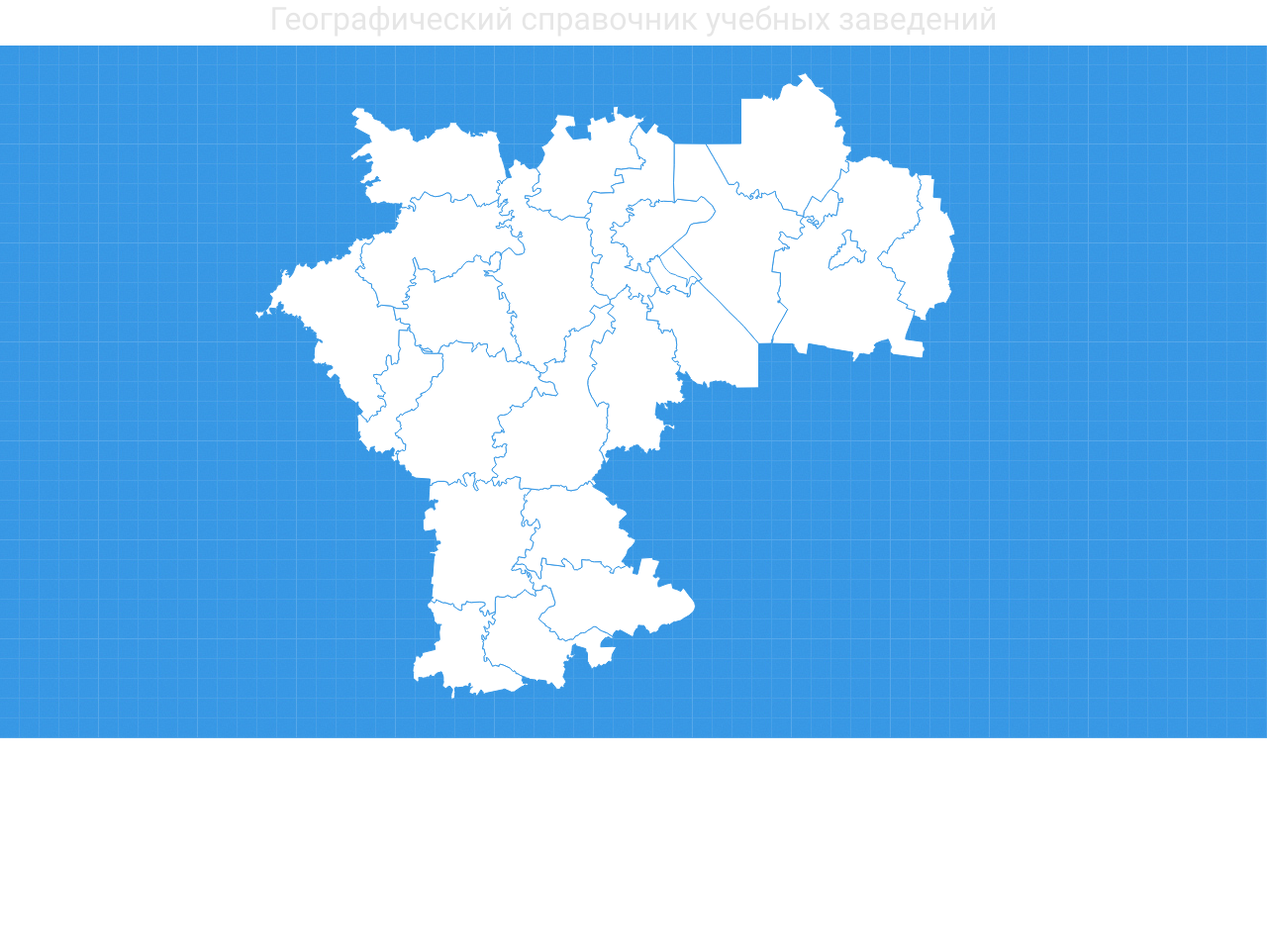
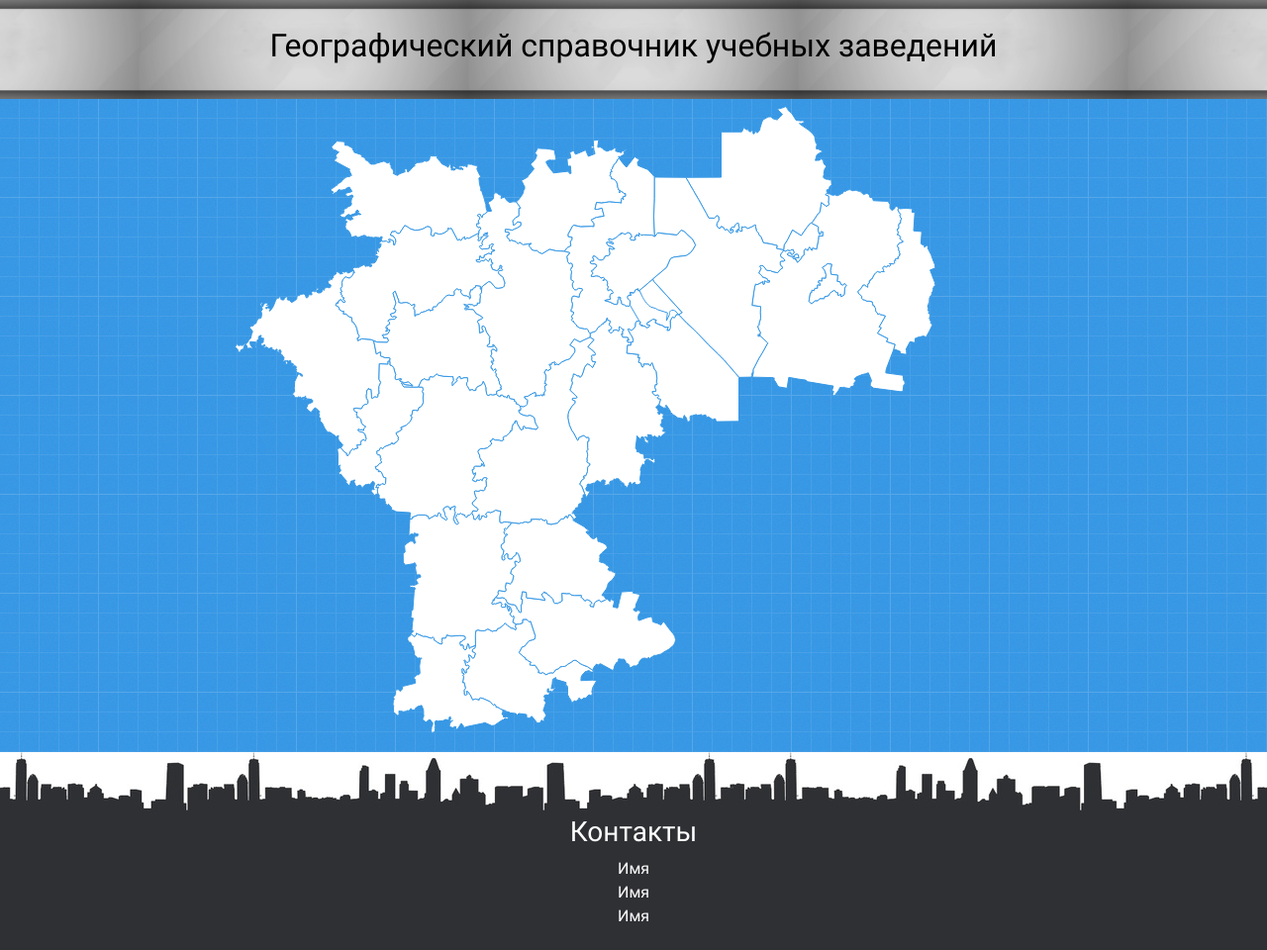
Before and after one commit to terhoor/lolProdj, a website built with webpack: page src/html/views/index.html in a window 1280 px wide. Shown: the whole page at 99% size. Before the commit the page ends 800 px from the top, so only its background shows below. Built offline with nearby package versions, Linux system fonts and the light colour scheme; no server answers.

Commit message:
change footer and header for index

```diff
--- a/src/html/views/index.html
+++ b/src/html/views/index.html
@@ -2,14 +2,28 @@
 <%= _.template(require('./../includes/header.html'))() %>
 
 <div class="container-main">
-  <h1 class="title-map">Географический справочник учебных заведений</h1>
+  <div class="title-block">
+    <h1 class="title-map">Географический справочник учебных заведений</h1>
+  </div>
   <div class="container-map">
     <div class="wrapper">
       <div id="map"></div>
     </div>
 </div>
+
+<div class="footer-map">
+    <div class="block-text">
+        <h3>Контакты</h3>
+        <div class="names">
+          <div class="block-name">Имя</div>
+          <div class="block-name">Имя</div>
+          <div class="block-name">Имя</div>
+        </div>
+    </div>
+  </div>
 </div>
 
 
 
+
 <%= _.template(require('./../includes/footer.html'))() %>
--- a/src/scss/style.scss
+++ b/src/scss/style.scss
@@ -9,13 +9,12 @@
 
 .container-map {
   background:url(../img/grid.jpg) repeat;
-  height: 700px;
+  height:660px;
 }
 
 .wrapper {
   margin:0 auto;
   width: 810px;
-  padding: 20px;
   position:relative;
 }
 
@@ -23,7 +22,7 @@
   float:left;
   clear:both;
   width: 810px;
-  height:700px;
+  height:660px;
   cursor: pointer;
 }
 
@@ -58,7 +57,6 @@ a img {
   border:none;
 }
 
-
 html, body {
   padding: 0;
   margin: 0;
@@ -71,6 +69,35 @@ body {
   font-weight: normal;
   .ornament {
     width: 4rem;
+  }
+
+  .title-block {
+    padding: 20px 0;
+    background:url(../img/bg-header.jpg) center center repeat;
+    background-size: contain;
+    color: black;
+    height: 100px;
+    display: flex;
+    align-items: center;
+    justify-content: center;
+  }
+
+
+  .footer-map {
+    background:url(../img/bg-footer.jpg) no-repeat;
+    height: 200px;
+    padding-top: 64px;
+    background-size: cover;
+    width: 100%;
+    text-align: center;
+  }
+
+  .block-text {
+    color: white;
+    display: flex;
+    flex-direction: column;
+    justify-content: center;
+    // align-items: center;
   }
 
   .background-wrapper-img {
```
Also changed, not shown: src/img/bg-footer.jpg (added), src/img/bg-header.jpg (added).
